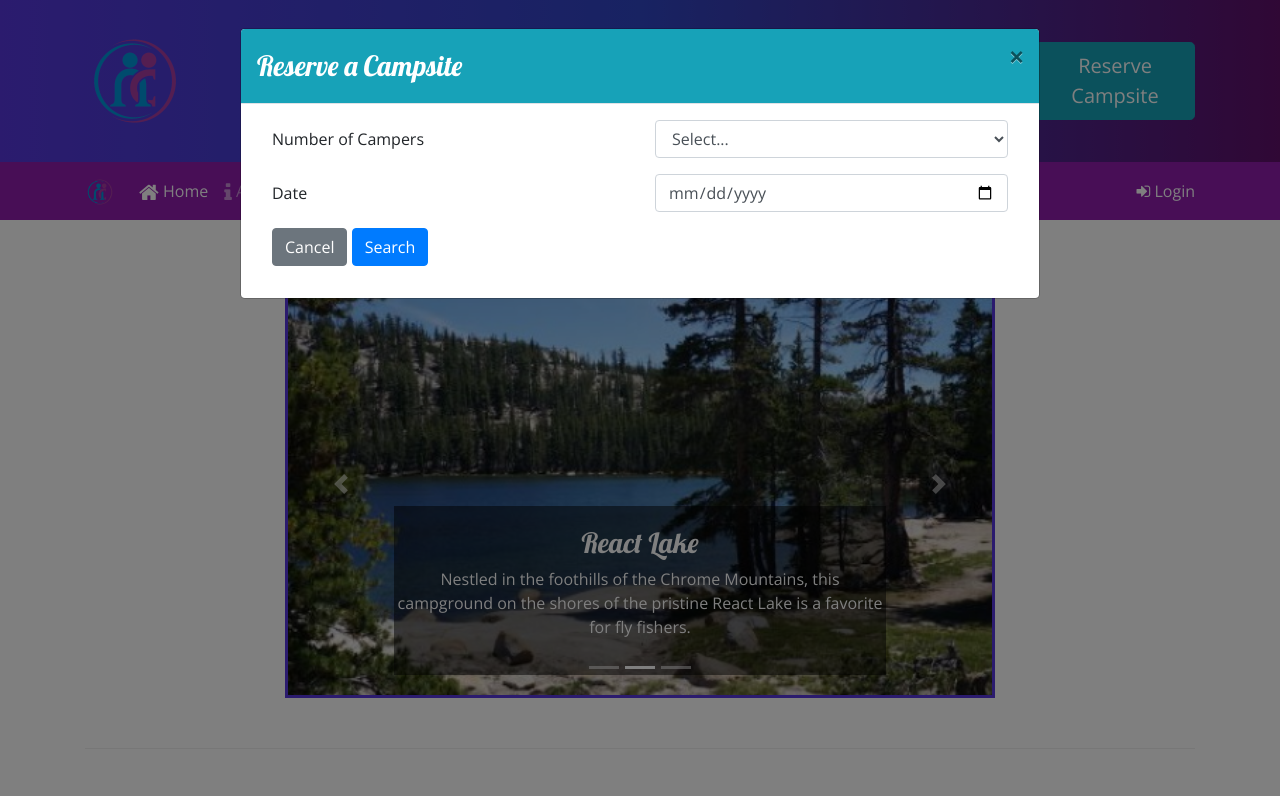
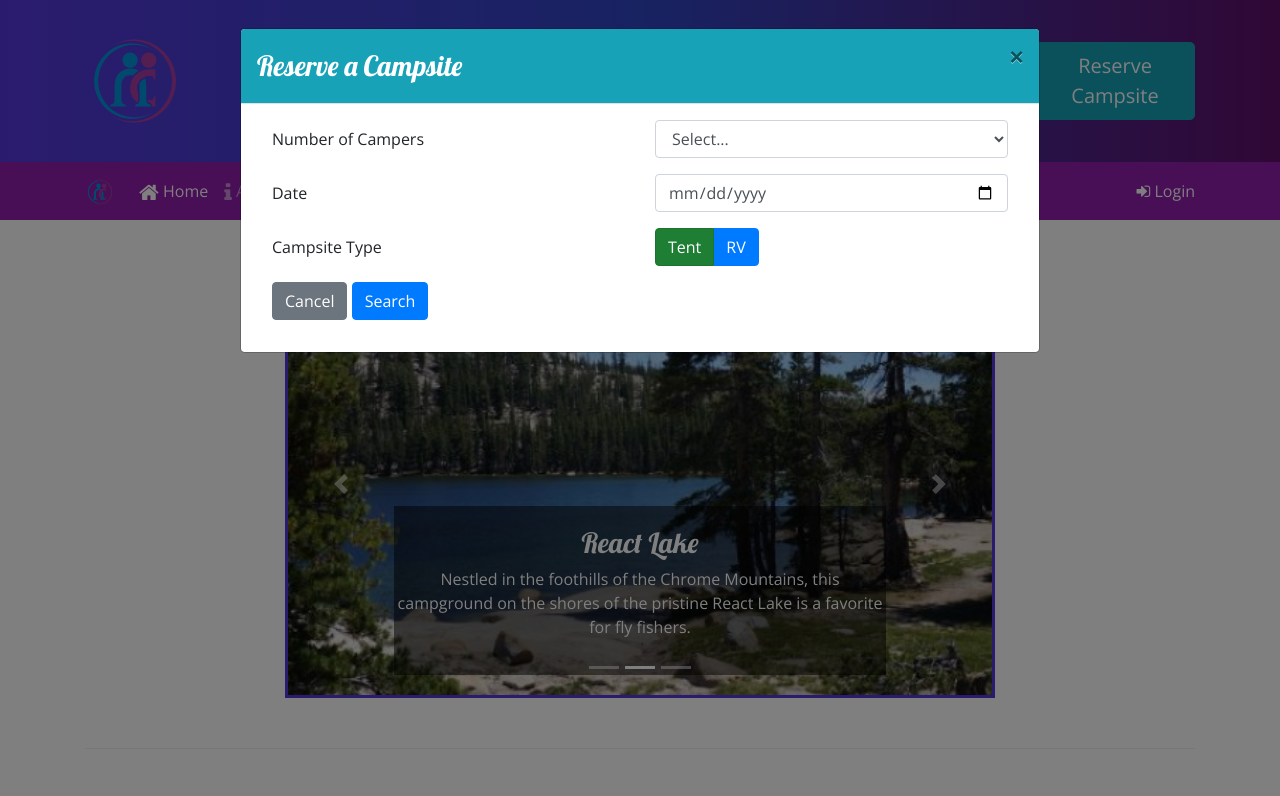
Before and after one commit to ferife/nucamp_bootstrap, a website: page index.html in a window 1280 px wide. Both pictures are taken after a click on the button "Reserve Campsite". Shown: the top 796 px of the page. Drawn offline with nearby package versions, Linux system fonts and the light colour scheme.

Commit message:
Workshop 3 Task 3: Campsite type radio buttons

```diff
--- a/index.html
+++ b/index.html
@@ -66,6 +66,17 @@
                                 <label for="date" class="col-sm-6 col-form-label">Date</label>
                                 <div class="col">
                                     <input class="form-control" type="date" id="date" name="date" placeholder="mm/dd/yyyy">
+                                </div>
+                            </div>
+                            <div class="form-group row">
+                                <label class="col-sm-6 col-form-label">Campsite Type</label>
+                                <div class="col-2 btn-group btn-group-toggle" data-toggle="buttons">
+                                    <label class="btn btn-success active">
+                                        <input type="radio" name="options" id="siteTent" autocomplete="off" checked /> Tent
+                                    </label>
+                                    <label class="btn btn-primary">
+                                        <input type="radio" name="options" id="siteRV" autocomplete="off" /> RV
+                                    </label>
                                 </div>
                             </div>
                             <div class="form-group row">
```
